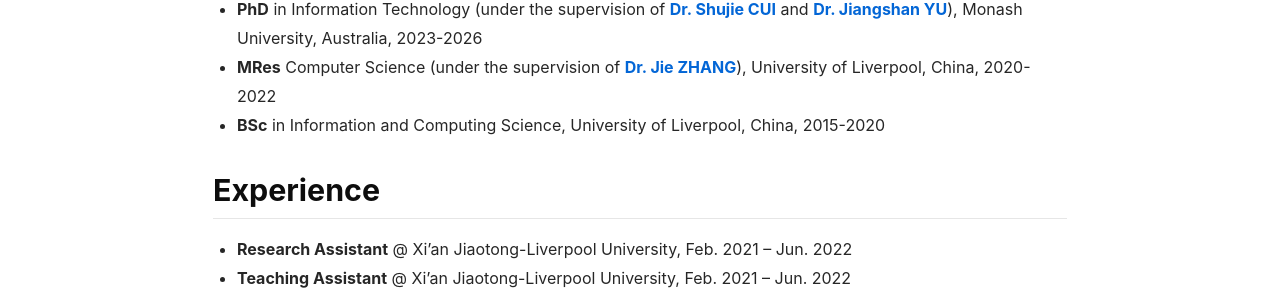
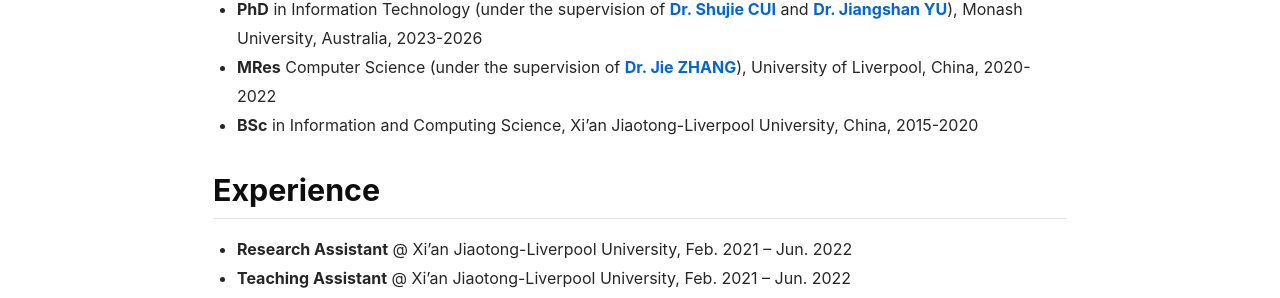
Before and after one commit to Donkequan/Donkequan.github.io, a Jekyll site: the page built from about.md, in a window 1280 px wide. Shown: the part 390-688 px from the top of the page. Built offline with Jekyll 4.4.1, drawn with Linux system fonts in a browser that asks for light colours; nearby versions of some CDN libraries.

Commit message:
Update about.md

```diff
--- a/about.md
+++ b/about.md
@@ -16,7 +16,7 @@
 
 - **PhD** in Information Technology (under the supervision of [Dr. Shujie CUI](https://shujiecui.github.io/) and [Dr. Jiangshan YU](https://www.jiangshanyu.com/)), Monash University, Australia, 2023-2026
 - **MRes** Computer Science (under the supervision of [Dr. Jie ZHANG](https://www.xjtlu.edu.cn/en/departments/academic-departments/communications-and-networking/staff/jie-zhang01)), University of Liverpool, China, 2020-2022
-- **BSc** in Information and Computing Science, University of Liverpool, China, 2015-2020
+- **BSc** in Information and Computing Science, Xi'an Jiaotong-Liverpool University, China, 2015-2020
 
 ## Experience
 
```
